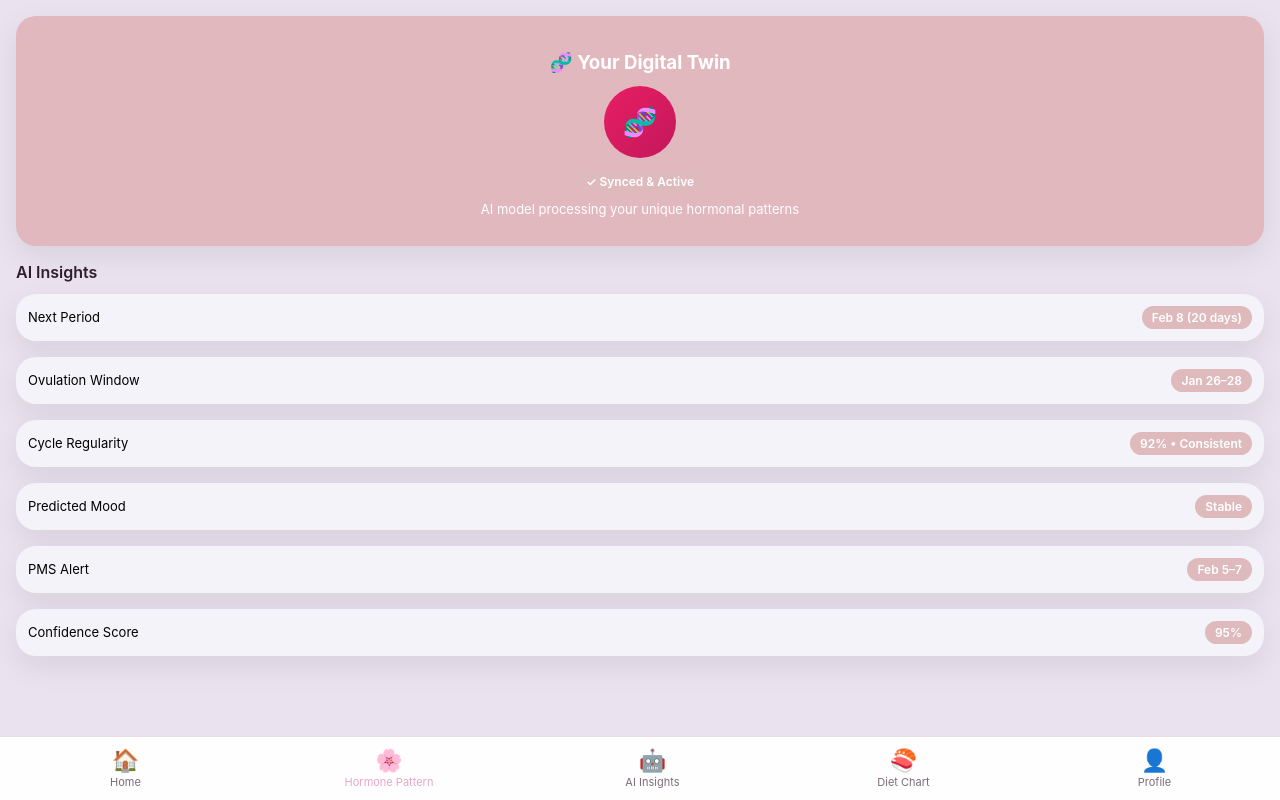
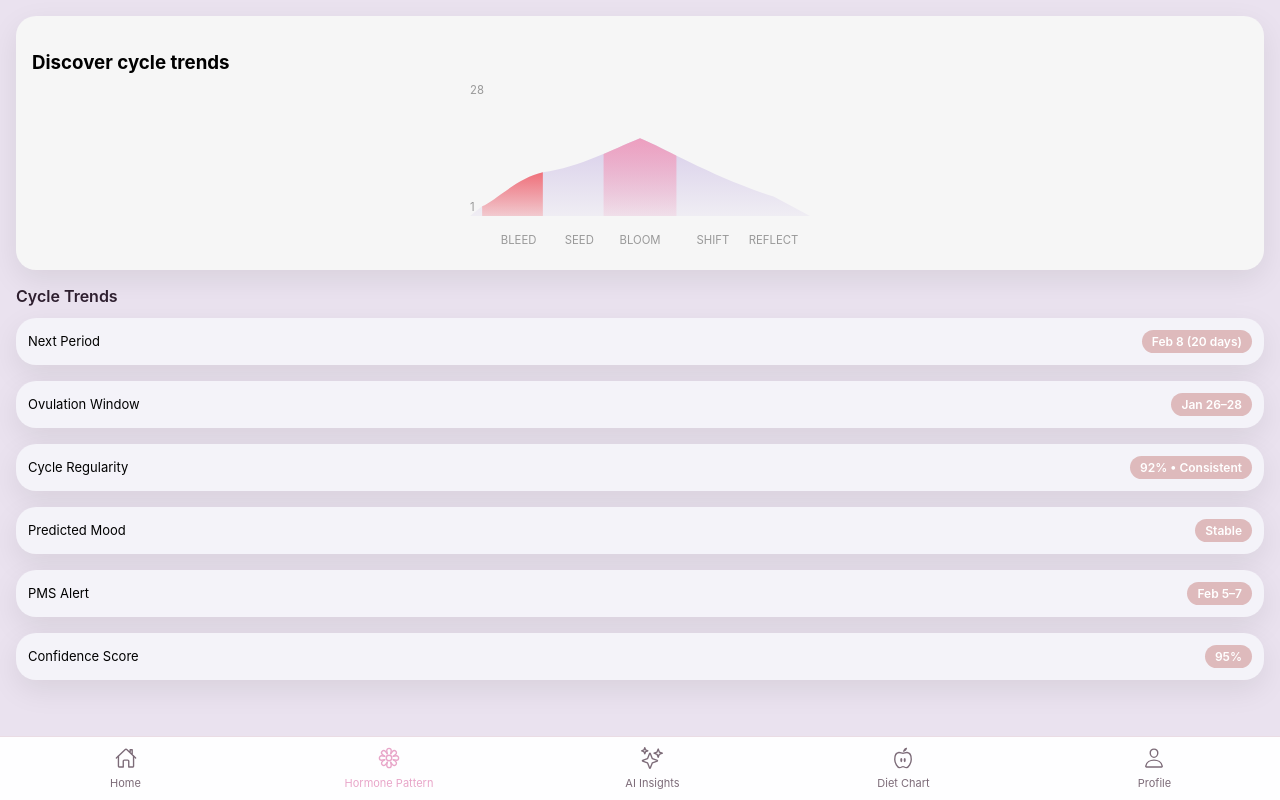
Before and after one commit to Aswin2207/Wellness-Proto, a React (Vite) app: page /fertility in a window 1280 px wide. Built offline with nearby package versions, Linux system fonts and the light colour scheme.

Commit message:
Code changes added

```diff
--- a/package.json
+++ b/package.json
@@ -14,6 +14,7 @@
     "react": "^18.2.0",
     "react-day-picker": "^9.13.0",
     "react-dom": "^18.2.0",
+    "react-icons": "^5.5.0",
     "react-router-dom": "^6.22.3",
     "swiper": "^12.0.3"
   },
--- a/src/components/BottomNav.jsx
+++ b/src/components/BottomNav.jsx
@@ -1,12 +1,10 @@
-import { theme } from "../theme";
-
-const tabs = [
-  { label: "Home", icon: "🏠" },
-  { label: "Cycle", icon: "📅" },
-  { label: "Fertility", icon: "🌙" },
-  { label: "Insights", icon: "💬" },
-  { label: "Profile", icon: "👤" }
-];
+import {
+  IoHomeOutline,
+  IoFlowerOutline,
+  IoSparklesOutline,
+  IoNutritionOutline,
+  IoPersonOutline
+} from "react-icons/io5";
 
 import { useNavigate, useLocation } from "react-router-dom";
 
@@ -14,20 +12,23 @@ export default function BottomNav() {
   const navigate = useNavigate();
   const location = useLocation();
 
-  const tabs = [
-    { label: "Home", path: "/home", icon: "🏠" },
-    { label: "Hormone Pattern", path: "/fertility", icon: "🌸" },
-    { label: "AI Insights", path: "/ai", icon: "🤖" },
-     { label: "Diet Chart",path: "/insights", icon: "🍣" },
-    { label: "Profile",path: "/profile", icon: "👤" }
-  ];
+ const tabs = [
+  { label: "Home", path: "/home", icon: IoHomeOutline },
+  { label: "Hormone Pattern", path: "/fertility", icon: IoFlowerOutline },
+  { label: "AI Insights", path: "/ai", icon: IoSparklesOutline },
+  { label: "Diet Chart", path: "/insights", icon: IoNutritionOutline },
+  { label: "Profile", path: "/profile", icon: IoPersonOutline }
+];
+
 
   return (
     <div style={nav}>
       {tabs.map((tab) => {
         const active = location.pathname === tab.path;
+          const Icon = tab.icon;
 
         return (
+
           <div
             key={tab.path}
             onClick={() => navigate(tab.path)}
@@ -36,8 +37,9 @@ export default function BottomNav() {
               color: active ? "#E8A6C9" : "#7C6B78"
             }}
           >
+
             <span style={{ fontSize: 22, lineHeight: "22px" }}>
-              {tab.icon}
+              <Icon size={22} />
             </span>
             <span style={{ fontSize: 11, marginTop: 4 }}>
               {tab.label}
--- a/src/screens/AIChat.jsx
+++ b/src/screens/AIChat.jsx
@@ -90,10 +90,19 @@ export default function AI() {
   return (
     <PageWrapper active="AI">
       {/* ================= HEADER ================= */}
-      <div style={header}>
-        <h2>🧠 AI Insights</h2>
-        <p style={{ fontSize: 13, opacity: 0.9 }}>
-          Personalized recommendations based on your cycle
+      <div style={{ ...card, textAlign: "center", backgroundColor: "rgb(225, 184, 190)", color: "#fff" }}>
+        <h3 style={{ color: "white", marginBottom: 8 }}>
+          🧬 Your Digital Twin
+        </h3>
+
+        {/* Avatar */}
+        <div style={avatar}>🧬</div>
+
+        {/* Status */}
+        <span style={statusPill}>✓ Synced & Active</span>
+
+        <p style={{ fontSize: 13, color: 'white', marginTop: 8 }}>
+          AI model processing your unique hormonal patterns
         </p>
       </div>
 
@@ -322,3 +331,25 @@ const sendBtn = {
   color: "#fff",
   fontWeight: 600
 };
+const avatar = {
+    width: 72,
+    height: 72,
+    borderRadius: "50%",
+    background: "linear-gradient(135deg,#E91E63,#C2185B)",
+    display: "flex",
+    alignItems: "center",
+    justifyContent: "center",
+    fontSize: 28,
+    color: "#fff",
+    margin: "12px auto"
+};
+
+const statusPill = {
+    display: "inline-block",
+    color: "#fff",
+    background: "#debabc",
+    padding: "4px 10px",
+    borderRadius: 12,
+    fontSize: 12,
+    fontWeight: 600
+};
--- a/src/screens/Fertility.jsx
+++ b/src/screens/Fertility.jsx
@@ -5,24 +5,33 @@ export default function Fertility() {
     return (
         <PageWrapper active="Fertility">
             {/* ================= DIGITAL TWIN ================= */}
-            <div style={{ ...card, textAlign: "center", backgroundColor: "rgb(225, 184, 190)", color: "#fff" }}>
-                <h3 style={{ color: "white", marginBottom: 8 }}>
-                    🧬 Your Digital Twin
-                </h3>
 
-                {/* Avatar */}
-                <div style={avatar}>🧬</div>
+<div
+  style={{
+    ...card,
+    background: "#f6f6f6",
+    color: "#000",
+    padding: 16
+  }}
+>
+  <h3 style={{ fontWeight: 700, marginBottom: 6 }}>
+     Discover cycle trends
+  </h3>
 
-                {/* Status */}
-                <span style={statusPill}>✓ Synced & Active</span>
 
-                <p style={{ fontSize: 13, color: 'white', marginTop: 8 }}>
-                    AI model processing your unique hormonal patterns
-                </p>
-            </div>
+ <CycleTrendChart
+  cycleLength={28}
+  bleedStart={10}
+  bleedEnd={15}
+  blossomStart={23}
+  blossomEnd={26}
+/>
+
+
+</div>
 
             {/* ================= INSIGHTS ================= */}
-            <h3 style={sectionTitle}>AI Insights</h3>
+            <h3 style={sectionTitle}>Cycle Trends</h3>
 
             <InsightRow label="Next Period" value="Feb 8 (20 days)" />
             <InsightRow label="Ovulation Window" value="Jan 26–28" />
@@ -56,28 +65,7 @@ function InsightRow({ label, value }) {
 
 /* ================= STYLES ================= */
 
-const avatar = {
-    width: 72,
-    height: 72,
-    borderRadius: "50%",
-    background: "linear-gradient(135deg,#E91E63,#C2185B)",
-    display: "flex",
-    alignItems: "center",
-    justifyContent: "center",
-    fontSize: 28,
-    color: "#fff",
-    margin: "12px auto"
-};
 
-const statusPill = {
-    display: "inline-block",
-    color: "#fff",
-    background: "#debabc",
-    padding: "4px 10px",
-    borderRadius: 12,
-    fontSize: 12,
-    fontWeight: 600
-};
 
 const valuePill = {
     fontSize: 12,
@@ -88,3 +76,115 @@ const valuePill = {
     borderRadius: 12,
     textAlign: "right"
 };
+
+function CycleTrendChart({
+  cycleLength = 28
+}) {
+  const width = 300;
+  const height = 120;
+
+  // Phase centers aligned with X labels
+  const phases = {
+    bleed: 4,     // center of BLEED
+    seed: 9,
+    bloom: 14,    // center of BLOOM
+    shift: 20,
+    reflect: 25
+  };
+
+  const x = d => (d / cycleLength) * width;
+  const y = d => height - (d / cycleLength) * height;
+
+  // One smooth curve with peaks centered on BLEED & BLOOM
+  const areaPath = `
+    M ${x(1)} ${y(2)}
+    C ${x(phases.bleed - 2)} ${y(3)},
+      ${x(phases.bleed)} ${y(8)},
+      ${x(phases.bleed + 2)} ${y(9)}
+    C ${x(phases.seed)} ${y(10)},
+      ${x(phases.bloom - 2)} ${y(14)},
+      ${x(phases.bloom)} ${y(16)}
+    C ${x(phases.bloom + 2)} ${y(14)},
+      ${x(phases.shift)} ${y(8)},
+      ${x(phases.reflect)} ${y(4)}
+    L ${width} ${height}
+    L 0 ${height}
+    Z
+  `;
+
+  return (
+    <svg width="100%" height="170" viewBox={`0 0 ${width} 150`}>
+      <defs>
+        {/* Neutral */}
+        <linearGradient id="neutral" x1="0" y1="0" x2="0" y2="1">
+          <stop offset="0%" stopColor="#b39ddb" stopOpacity="0.45" />
+          <stop offset="100%" stopColor="#b39ddb" stopOpacity="0.1" />
+        </linearGradient>
+
+        {/* Bleed */}
+        <linearGradient id="bleed" x1="0" y1="0" x2="0" y2="1">
+          <stop offset="0%" stopColor="red" stopOpacity="0.75" />
+          <stop offset="100%" stopColor="red" stopOpacity="0.15" />
+        </linearGradient>
+
+        {/* Blossom */}
+        <linearGradient id="blossom" x1="0" y1="0" x2="0" y2="1">
+          <stop offset="0%" stopColor="#f48fb1" stopOpacity="0.75" />
+          <stop offset="100%" stopColor="#f48fb1" stopOpacity="0.15" />
+        </linearGradient>
+
+        {/* Clip BLEED */}
+        <clipPath id="bleedClip">
+          <rect
+            x={x(phases.bleed - 3)}
+            y="0"
+            width={x(6) - x(1)}
+            height={height}
+          />
+        </clipPath>
+
+        {/* Clip BLOOM */}
+        <clipPath id="bloomClip">
+          <rect
+            x={x(phases.bloom - 3)}
+            y="0"
+            width={x(17) - x(11)}
+            height={height}
+          />
+        </clipPath>
+      </defs>
+
+      {/* Neutral base curve */}
+      <path d={areaPath} fill="url(#neutral)" />
+
+      {/* Bleed rise (aligned over BLEED label) */}
+      <path
+        d={areaPath}
+        fill="url(#bleed)"
+        clipPath="url(#bleedClip)"
+      />
+
+      {/* Blossom rise (aligned over BLOOM label) */}
+      <path
+        d={areaPath}
+        fill="url(#blossom)"
+        clipPath="url(#bloomClip)"
+      />
+
+      {/* Y-axis (days) */}
+      <g fontSize="10" fill="#999">
+        <text x="0" y="12">{cycleLength}</text>
+        <text x="0" y={height - 4}>1</text>
+      </g>
+
+      {/* X-axis labels */}
+      <g fontSize="10" fill="#999">
+        <text x={x(phases.bleed)} y="145" textAnchor="middle">BLEED</text>
+        <text x={x(phases.seed)} y="145" textAnchor="middle">SEED</text>
+        <text x={x(phases.bloom)} y="145" textAnchor="middle">BLOOM</text>
+        <text x={x(phases.shift)} y="145" textAnchor="middle">SHIFT</text>
+        <text x={x(phases.reflect)} y="145" textAnchor="middle">REFLECT</text>
+      </g>
+    </svg>
+  );
+}
--- a/src/screens/Home.jsx
+++ b/src/screens/Home.jsx
@@ -1,17 +1,32 @@
 import { useEffect, useRef, useState } from "react";
 import PageWrapper from "../pageWrapper";
 import { colors } from "../theme";
+import { DayPicker } from "react-day-picker";
+import "react-day-picker/dist/style.css";
+import { IoCalendarOutline } from "react-icons/io5";
+
+
 
 /* ================= HOME ================= */
 
 export default function Home() {
   const sliderRef = useRef(null);
+  const [open, setOpen] = useState(false);
+  const [range, setRange] = useState();
 
   // cycle data (later can come from onboarding)
   const cycleLength = 28;
   const cycleDay = 8;
   const ovulationDay = 14;
-  const daysToOvulation = ovulationDay - cycleDay;
+  const [month, setMonth] = useState(new Date());
+
+  const [loggedDays, setLoggedDays] = useState(() =>
+    getFiveDaysForMonth(
+      new Date().getFullYear(),
+      new Date().getMonth()
+    )
+  );
+
 
   /* ---------- auto slider ---------- */
   useEffect(() => {
@@ -35,12 +50,15 @@ export default function Home() {
     <PageWrapper active="Home">
       {/* ================= HERO ================= */}
       <div style={heroCard}>
-        <div style={heroTop}>
-          <CycleRing day={cycleDay} total={cycleLength} />
-          <OvulationCountdown days={daysToOvulation} />
+
+        {/* Log Button */}
+        <div style={{display:'flex',justifyContent:'space-between',alignItems:'center'}}>
+        <h2 style={heroTitle}>Follicular Phase</h2>
+        <button style={logButton} onClick={() => setOpen(true)}>
+          <IoCalendarOutline size={22} />
+          <span>Log</span>
+        </button>
         </div>
-
-        <h2 style={heroTitle}>Follicular Phase</h2>
         <p style={heroSub}>
           Day {cycleDay} of {cycleLength} • Energy rising • Focus & strength peak
         </p>
@@ -83,6 +101,55 @@ export default function Home() {
         <NextCard icon="💪" title="Best Workouts" subtitle="HIIT & Strength" />
         <NextCard icon="🥗" title="Nutrition Focus" subtitle="Protein & Iron" />
       </div>
+      {open && (
+        <div style={modalOverlay} onClick={() => setOpen(false)}>
+          <div style={modal} onClick={e => e.stopPropagation()}>
+            <h3>Log Cycle</h3>
+            <div className="cycle-calendar">
+              <DayPicker
+                mode="range"
+                month={month}
+                onMonthChange={(m) => {
+                  setMonth(m);
+
+                  const y = m.getFullYear();
+                  const mo = m.getMonth();
+
+                  setLoggedDays(prev => {
+                    const newDays = getFiveDaysForMonth(y, mo);
+
+                    const merged = [...prev, ...newDays];
+
+                    // remove duplicates
+                    return Array.from(
+                      new Set(merged.map(d => d.toDateString()))
+                    ).map(d => new Date(d));
+                  });
+                }}
+                selected={range}
+                onSelect={setRange}
+                modifiers={{ logged: loggedDays }}
+                modifiersStyles={{
+                  logged: {
+                    backgroundColor: "rgb(225, 184, 190)",
+                    color: "#000",
+                    borderRadius: "50%",
+                    color: 'white',
+                    fontWeight: 'bold',
+                    fontSize: 'large'
+                  }
+                }}
+              />
+
+
+              <div style={{ display: 'flex', justifyContent: 'end' }}>
+                <button style={{ ...logButton, backgroundColor: 'rgb(225, 184, 190)', color: 'white', fontSize: 'large', fontWeight: 'bold' }} onClick={() => setOpen(false)}>Done</button>
+              </div>
+            </div>
+          </div>
+        </div>
+      )}
+
     </PageWrapper>
   );
 }
@@ -97,6 +164,14 @@ function Metric({ label, value }) {
     </div>
   );
 }
+
+function getFiveDaysForMonth(year, month) {
+  return Array.from({ length: 5 }, (_, i) =>
+    new Date(year, month, i + 1)
+  );
+}
+
+
 
 function MiniMetric({ label, value }) {
   return (
@@ -320,6 +395,34 @@ const ovulationPulse = {
   animation: "pulse 2s infinite"
 };
 
+const logButton = {
+  display: "flex",
+  alignItems: "center",
+  gap: "6px",
+  background: "none",
+  border: "1px solid #eee",
+  borderRadius: "20px",
+  padding: "6px 12px",
+  cursor: "pointer",
+  color:'white'
+};
+
+const modalOverlay = {
+  position: "fixed",
+  inset: 0,
+  background: "rgba(0,0,0,0.4)",
+  display: "flex",
+  justifyContent: "center",
+  alignItems: "center"
+};
+
+const modal = {
+  background: "#fff5f7",
+  padding: "16px",
+  borderRadius: "12px"
+};
+
+
 /* ================= ANIMATIONS ================= */
 
 const style = document.createElement("style");
```
Also changed, not shown: src/index.css (+59 -0 lines), src/screens/StartJourney.jsx (+61 -28 lines), 1 other file (tests, documents, lock files or other folders).
